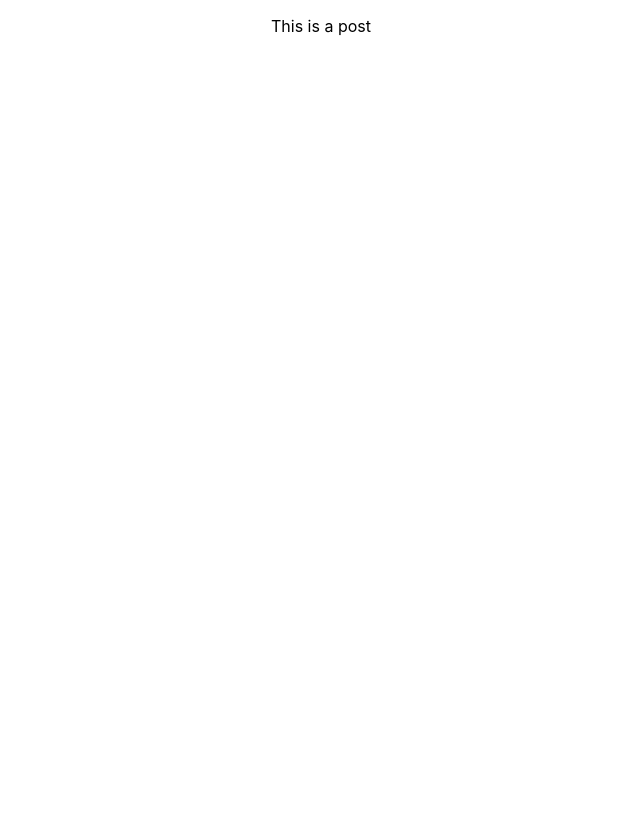
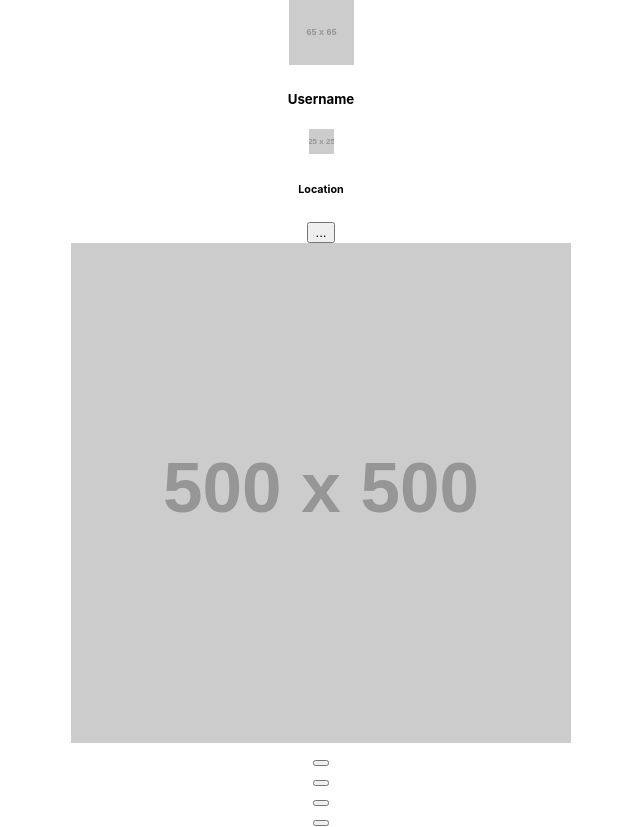
Before and after one commit to atamburino/insta-clone, a React (Create React App) app: page / in a window 1280 px wide. Shown: the whole page, without its empty margins (319-959 px from the left). Before the commit the page ends 800 px from the top, so only its background shows below. Built offline with nearby package versions, Linux system fonts and the light colour scheme.

Commit message:
post JSX layout

```diff
--- a/src/components/Post/Post.jsx
+++ b/src/components/Post/Post.jsx
@@ -1,20 +1,101 @@
 import React, { Component } from "react";
+import "../../styles/Post.css";
+
+class Post extends Component {
+  render() {
+    return (
+
+      // Container
+      <div className="Post">
+
+        {/* TopBar */}
+        <div className="TopBar">
+          <img
+            src="https://placehold.co/65x65/png"
+            alt="Profile"
+          />
+          <h5>Username</h5>
+          <img
+            src="https://placehold.co/25x25/png"
+            alt="Verified"
+          />
+          <h6>Location</h6>
+          <button>...</button>
+        </div>
+        {/* end of top bar */}
+
+        {/* Post image maybe video one day */}
+        <div className="Content">
+        <img
+            src="https://placehold.co/500x500/png"
+            alt="UserPost"
+          />
+        </div>
+        {/* end of content */}
+
+        {/* Bottom Bar */}
+
+        {/* Likes */}
+        <div className="Likes">
+          <div>
+            <button>
+
+            </button>
+            <div>
+
+            </div>
+          </div>
+        </div>
+        {/* End of likes */}
+
+        {/* Comments */}
+        <div className="Comments">
+          <div>
+            <button>
+
+            </button>
+            <div>
+
+            </div>
+          </div>
+        </div>
+        {/* end of comments */}
+
+        {/* Share */}
+        <div className="Share">
+          <div>
+            <button>
+
+            </button>
+            <div>
+
+            </div>
+          </div>
+        </div>
+        {/* end of share */}
 
 
-class Post extends Component {
+        {/* Share */}
+        <div className="Share">
+          <div>
+            <button>
 
-  render() {
+            </button>
+            <div>
+
+            </div>
+          </div>
+        </div>
+      {/* end of share */}
 
 
-    return (
 
-      <div className="App">
-        <p>This is a post</p>
+        {/* End of bottom bar */}
 
       </div>
+      // End of Container
     );
   }
 }
 
-
 export default Post;
```
Also changed, not shown: src/styles/Post.css (added).
